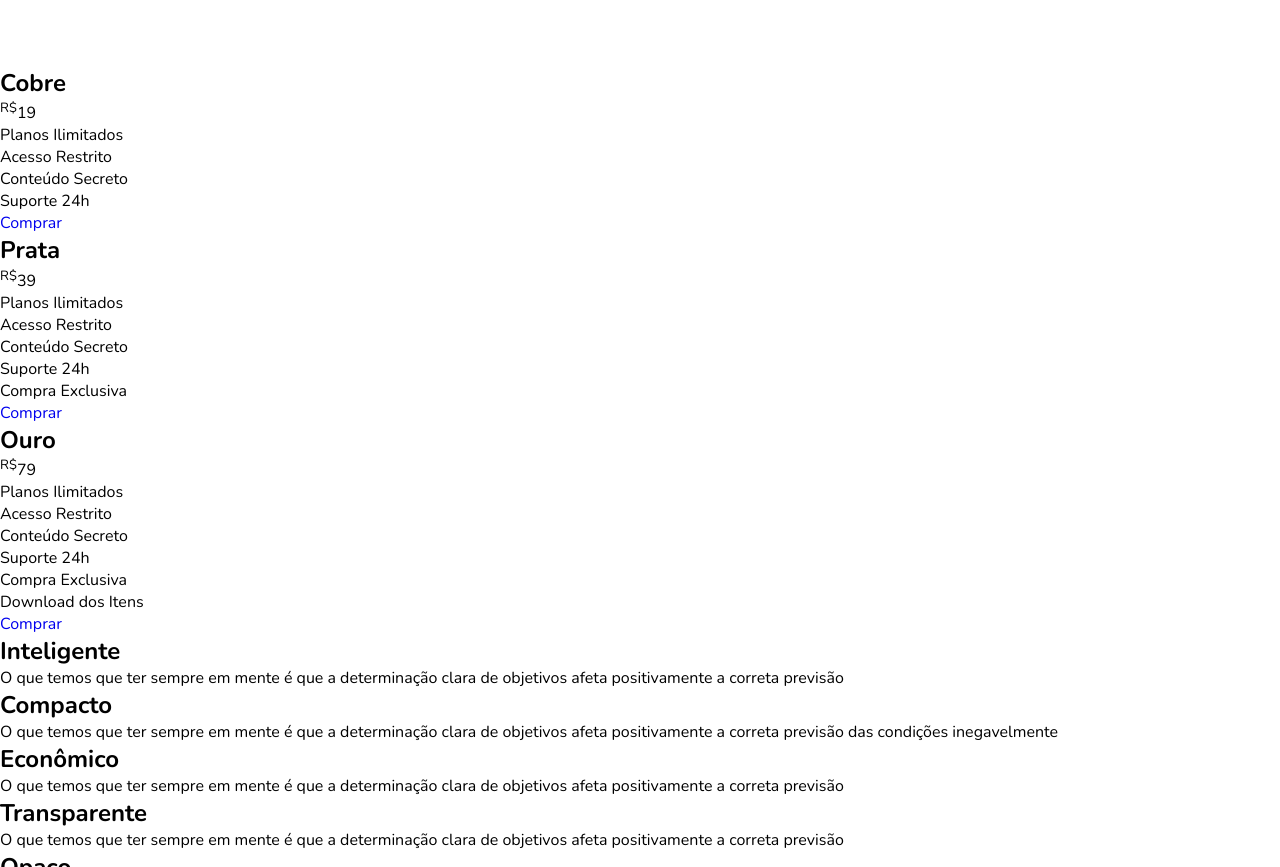
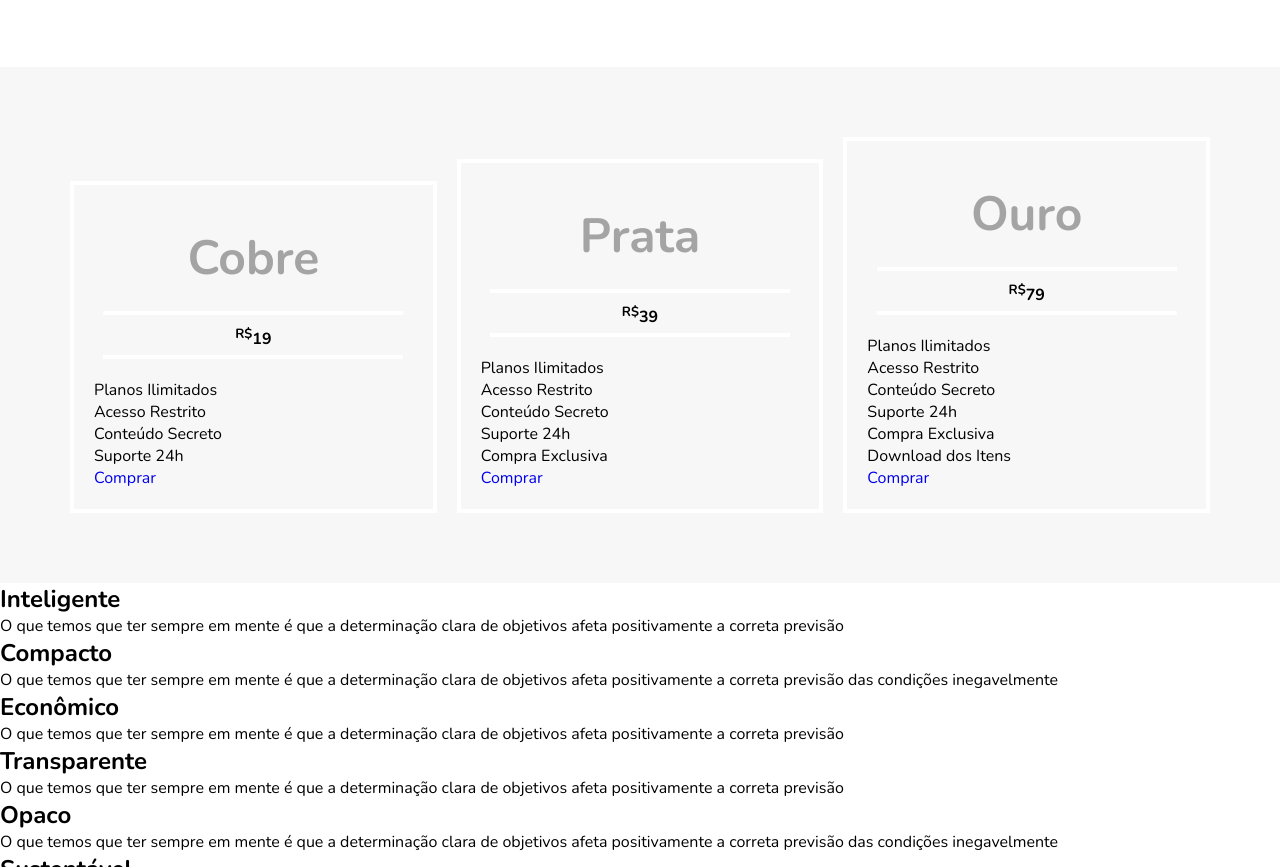
Before and after one commit to Thiagooms/flex-resp, a plain HTML site: page index.html in a window 1280 px wide. Shown: the part 1752-2619 px from the top of the page. Drawn offline with nearby package versions, Linux system fonts and the light colour scheme.

Commit message:
up css
css!

```diff
--- a/css/style.css
+++ b/css/style.css
@@ -174,3 +174,38 @@ img {
 .blue {
     border-top: 8px solid #66d9eb;
 }
+
+/* Preço */
+
+.preco{
+    background: #f7f7f7;
+    padding: 60px;
+    display: flex;
+    flex-wrap: wrap;
+    align-items: flex-end;
+}
+
+.preco-item{
+    flex: 1;
+    border: 4px solid white;
+    padding: 20px;
+    margin: 10px;
+}
+
+.preco-item h2{
+    font-size: 3em;
+    color: #a4a4a4;
+    text-align: center;
+    margin-top: 20px;
+}
+
+.preco-item span {
+    max-width: 300px;
+    margin: 20px auto;
+    display: block;
+    text-align: center;
+    font-weight: bold;
+    padding: 10px 0 5px 0;
+    border-top: 4px solid white;
+    border-bottom: 4px solid white;
+}
```
